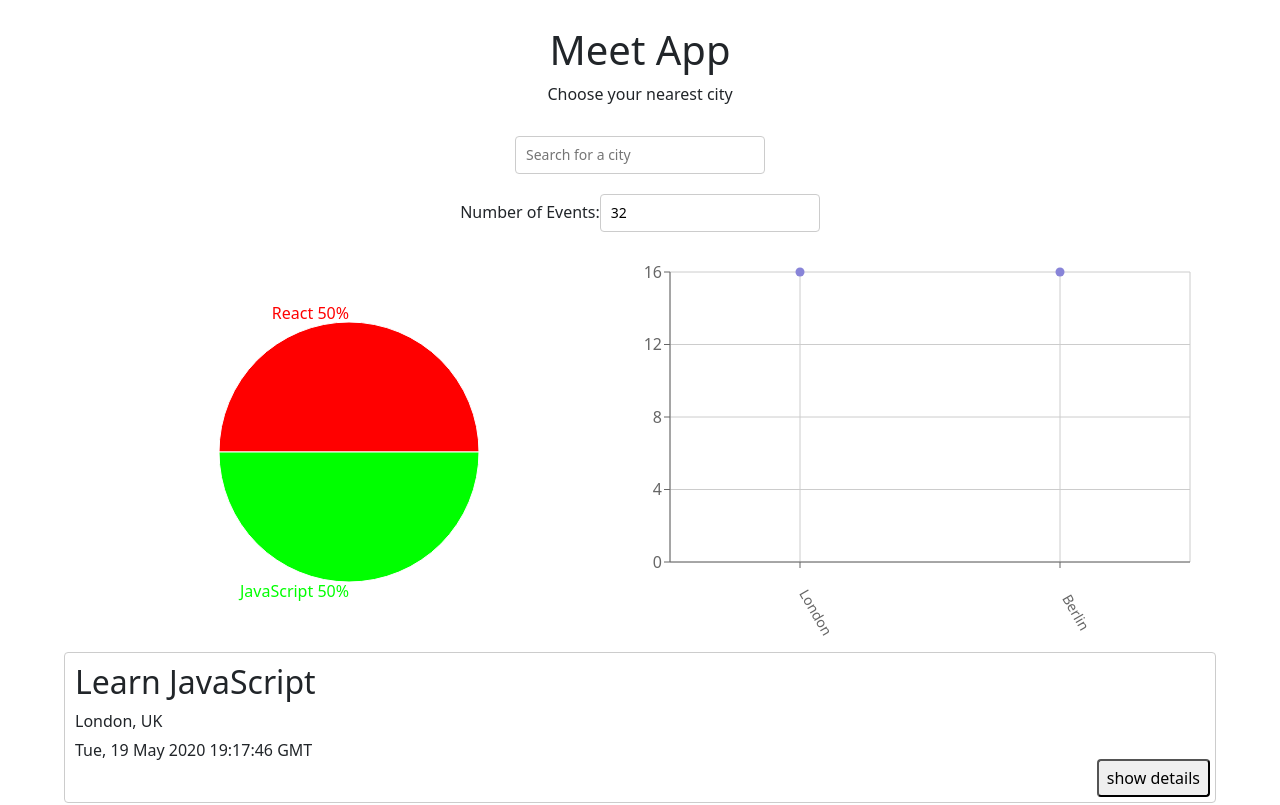
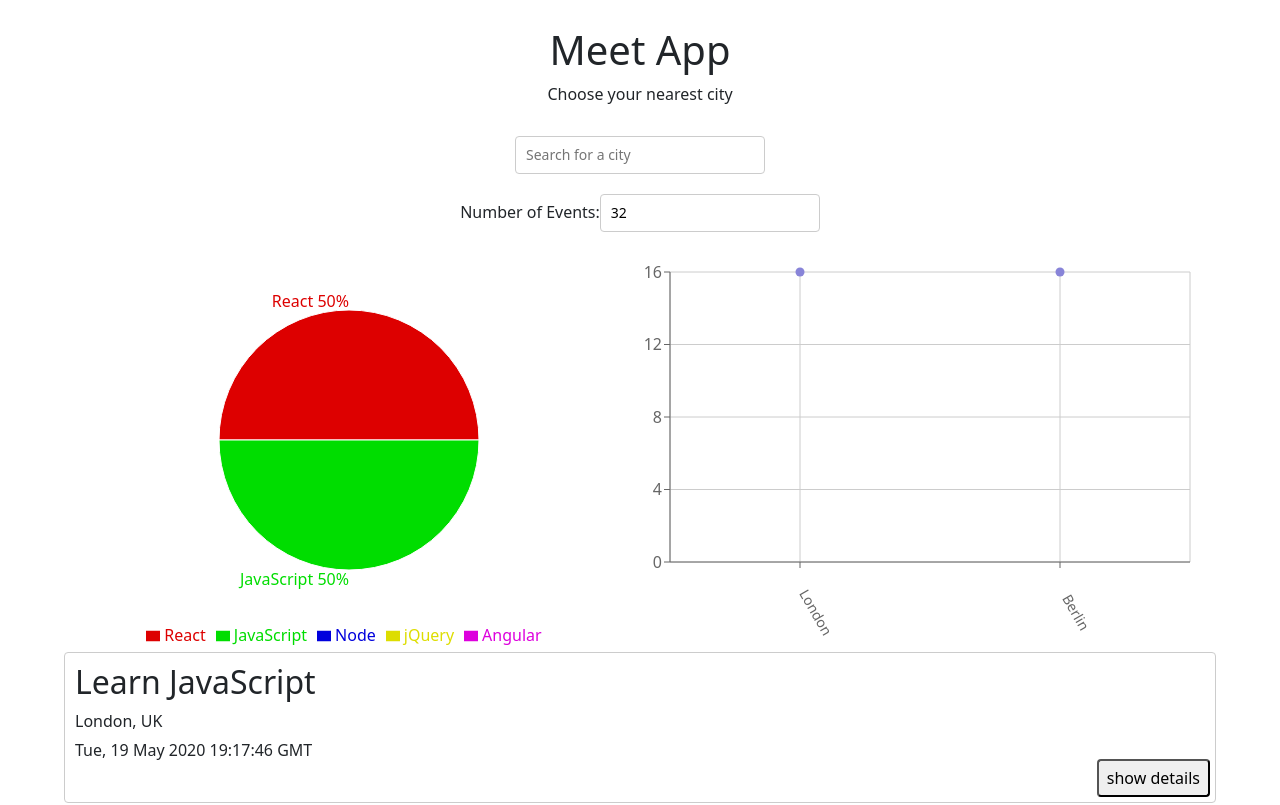
Before and after one commit to hamzaTCF/meet, a React (Create React App) app: page / in a window 1280 px wide. Shown: the top 805 px of the page. Built offline with nearby package versions, Linux system fonts and the light colour scheme; what atatus-spa would draw is missing.

Commit message:
adjusted pie chart colors and added legend

```diff
--- a/src/components/EventGenresChart.js
+++ b/src/components/EventGenresChart.js
@@ -1,11 +1,11 @@
 
 import { useEffect, useState } from 'react';
-import { ResponsiveContainer, PieChart, Pie, Cell } from 'recharts';
+import { ResponsiveContainer, PieChart, Pie, Cell, Legend } from 'recharts';
 
 const EventGenresChart = ({ events }) => {
   const [data, setData] = useState([]);
   const genres = ['React', 'JavaScript', 'Node', 'jQuery', 'Angular'];
-  const colors = ['#FF0000', '#00FF00', '#0000FF', '#FFFF00', '#FF00FF'];
+  const colors = ['#DD0000', '#00DD00', '#0000DD', '#DDDD00', '#DD00DD'];
 
   useEffect(() => {
     setData(getData());
@@ -57,6 +57,7 @@ const EventGenresChart = ({ events }) => {
             ))
           }
         </Pie>
+        <Legend />
       </PieChart>
     </ResponsiveContainer>
   );
```
